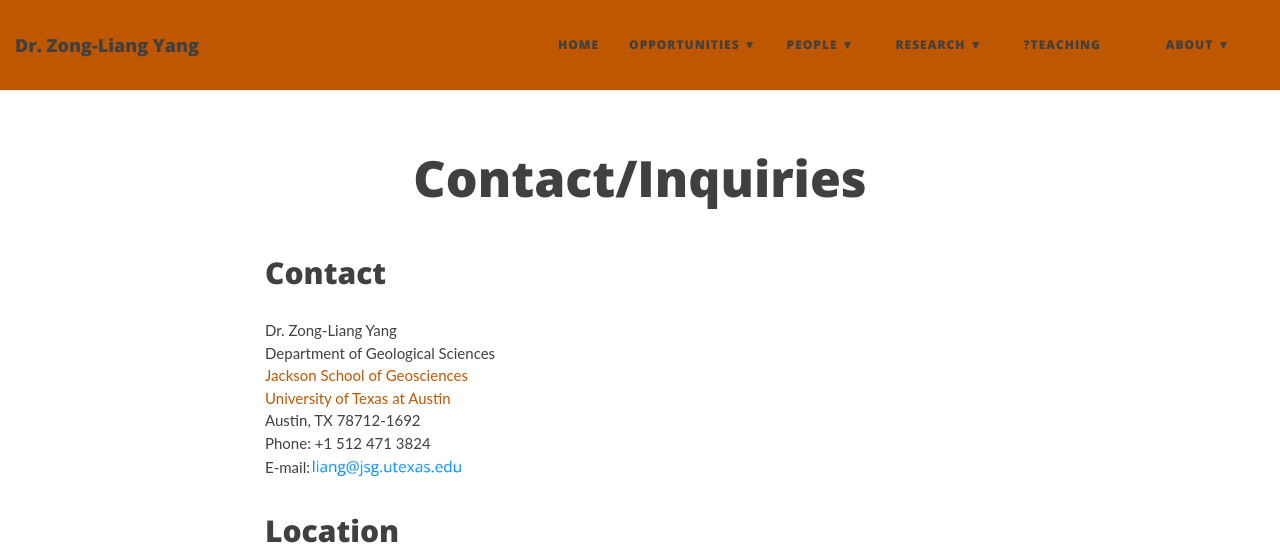
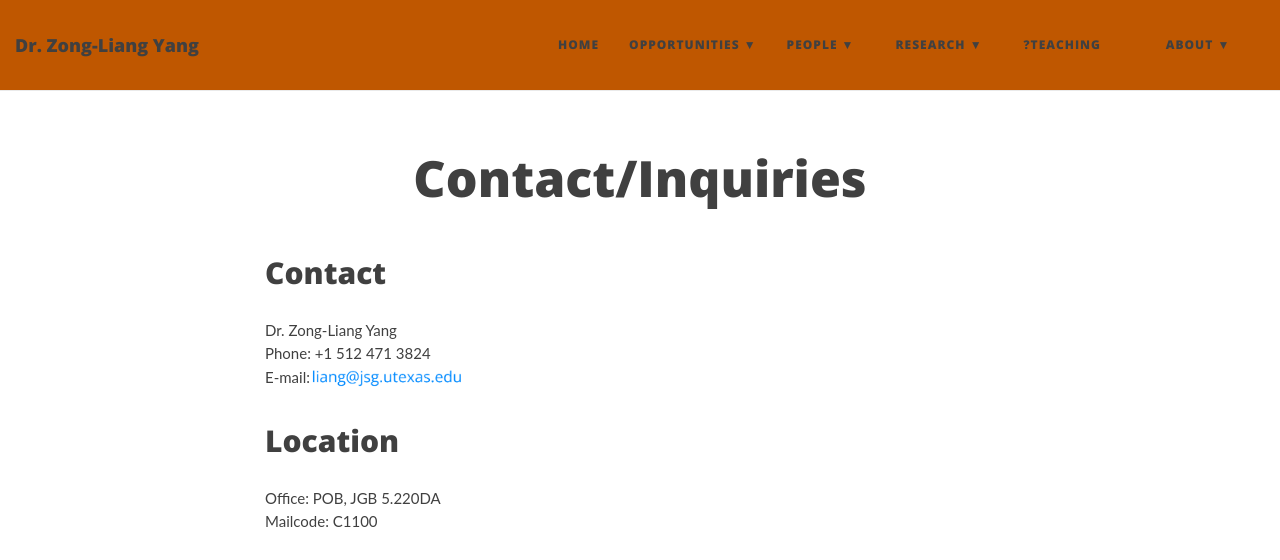
Before and after one commit to ktwugoat/LEAD-UTexas, a Jekyll site: the page built from about/contact.md, in a window 1280 px wide and 1344 px high. Shown: the top 560 px of the window. Built offline with Jekyll 4.4.1, drawn with Linux system fonts in a browser that asks for light colours; nearby versions of some CDN libraries; grey boxes are pictures that could not be loaded.

Commit message:
Update contact.md

```diff
--- a/about/contact.md
+++ b/about/contact.md
@@ -8,12 +8,13 @@ subtitle:
 
 <div class="entry-content">
     <p>Dr. Zong-Liang Yang<br>
-    Department of Geological Sciences<br>
+<!--     Department of Geological Sciences<br>
     <a href="https://www.jsg.utexas.edu" target="_blank">Jackson School of Geosciences</a><br>
     <a href="https://www.utexas.edu" target="_blank">University of Texas at Austin</a><br>
-    Austin, TX 78712-1692<br>
+    Austin, TX 78712-1692<br> -->
     Phone: +1 512 471 3824<br>
-    E-mail:<img src="/img/LiangEmail.png" width="auto" height="30" alt="X"/>    </p>
+    E-mail:<img src="/img/LiangEmail.png" width="auto" height="30" alt="X"/>
+    </p>
 
 <!--         <a href="mailto:liang@jsg.utexas.edu">liang@jsg.utexas.edu</a> -->
 </div>
```
